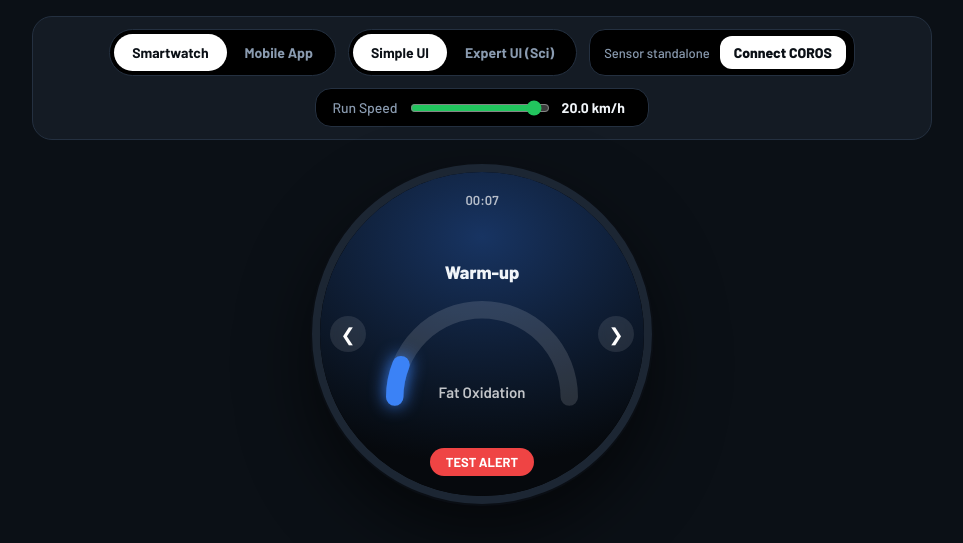
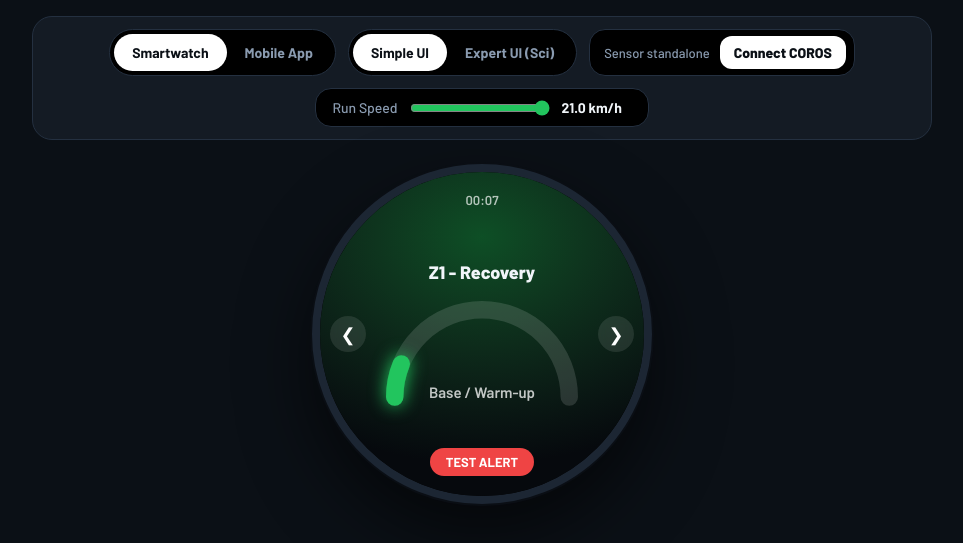
Before and after one commit to yanndvx/HMI_Mockup, a plain HTML site: page index.html in a window 1280 px wide. Both pictures are taken after a click on the button "TEST ALERT". Shown: the part 83-626 px from the top of the page, without its empty margins (158-1121 px from the left). Drawn offline with nearby package versions, Linux system fonts and the light colour scheme.

Commit message:
Update index.html

```diff
--- a/index.html
+++ b/index.html
@@ -8,11 +8,11 @@
 <link href="https://fonts.googleapis.com/css2?family=Barlow:wght@500;600;700;800&display=swap" rel="stylesheet">
 <script src="https://cdnjs.cloudflare.com/ajax/libs/Chart.js/4.4.1/chart.umd.min.js"></script>
 <style>
-/* ===== Variables de design ===== */
+/* ===== Variables de design (Ajout du Orange pour Z4) ===== */
 :root{
   --bg:#0b1016; --panel:#141b24; --line:#243040; --text:#f1f5f9; --muted:#8a9bb0;
-  --blue:#3b82f6; --green:#22c55e; --yellow:#facc15; --red:#ef4444;
-  --zone:var(--blue);
+  --blue:#3b82f6; --green:#22c55e; --yellow:#facc15; --orange:#f97316; --red:#ef4444;
+  --zone:var(--green);
   --font:'Barlow',system-ui,-apple-system,'Segoe UI',sans-serif;
 }
 *{box-sizing:border-box;margin:0}
@@ -82,7 +82,7 @@ body[data-view="watch"] .phone,body[data-view="phone"] .watch{opacity:0;pointer-
 
 .big-metric b { font-size: 64px; font-weight: 800; line-height: 1; display: block; margin-bottom: 5px; }
 .big-metric span { font-size: 16px; color: var(--muted); font-weight: 600; text-transform: uppercase; letter-spacing: 1px;}
-.big-metric .sub { font-size: 14px; color: var(--green); margin-top: 10px; display: block; font-weight: 700;}
+.big-metric .sub { font-size: 16px; margin-top: 10px; display: block; font-weight: 800; transition: color 0.3s;}
 .w-alert-btn { position: absolute; bottom: 20px; background: var(--red); color: #fff; padding: 6px 16px; border-radius: 20px; font-size: 13px; font-weight: 700; }
 
 .alert{position:absolute;inset:0;background:var(--red);display:none;flex-direction:column;align-items:center; justify-content:center;text-align:center;gap:6px;padding:30px;z-index:5;animation:flash .45s infinite alternate; border-radius: 50%;}
@@ -198,7 +198,7 @@ body[data-detail="expert"] .expert-data { display: block; }
 
       <!-- Page 1 : Lactate -->
       <div class="watch-page active" id="w-page-0">
-        <span class="w-zone" id="zoneName">Warm-up</span>
+        <span class="w-zone" id="zoneName">Z1 - Recovery</span>
         <div class="gauge">
           <svg viewBox="0 0 200 110" aria-hidden="true">
             <path class="arc-bg" d="M20 100 A80 80 0 0 1 180 100"/>
@@ -215,7 +215,7 @@ body[data-detail="expert"] .expert-data { display: block; }
       <div class="watch-page big-metric" id="w-page-1">
         <b id="pace">6:00</b>
         <span>Pace /km</span>
-        <span class="sub" id="paceSub">Target: 4:45</span>
+        <span class="sub" style="color: #fff">Target: 4:45</span>
       </div>
 
       <!-- Page 3 : HR -->
@@ -329,15 +329,20 @@ const fmtPace = s => `${Math.floor(s/60)}:${String(Math.round(s%60)).padStart(2,
 const fmtTime = s => `${Math.floor(s/3600)}:${String(Math.floor(s%3600/60)).padStart(2,'0')}:${String(Math.round(s%60)).padStart(2,'0')}`;
 const f1 = n => n.toFixed(1);
 
+// Nouvelles Zones avec le mapping couleur demandé (Z1 Vert -> Z5 Rouge)
 const ZONES = [
-  {max:1.8, key:'blue',   name:'Warm-up',            msg:'Fat Oxidation'},
-  {max:3.2, key:'green',  name:'Aerobic (LT1)',      msg:'Steady State'},
-  {max:4.8, key:'yellow', name:'Anaerobic (LT2)',    msg:'MLSS Limit'},
-  {max:99,  key:'red',    name:'Red Zone',           msg:'Acidosis'}
+  {max:1.5, key:'green',  name:'Z1 - Recovery',      msg:'Base / Warm-up'},
+  {max:2.5, key:'blue',   name:'Z2 - Endurance',     msg:'Fat Oxidation'},
+  {max:4.0, key:'yellow', name:'Z3 - Tempo',         msg:'Aerobic (LT1)'},
+  {max:6.0, key:'orange', name:'Z4 - Threshold',     msg:'MLSS Limit (LT2)'},
+  {max:99,  key:'red',    name:'Z5 - Anaerobic',     msg:'Acidosis'}
 ];
 const zoneOf = l => ZONES.find(z => l < z.max);
 
-// Calcul de la Zone FC pure (Z1 à Z5)
+// Tableau de couleurs correspondant aux Zones 1 à 5
+const HR_COLORS = ['var(--green)', 'var(--blue)', 'var(--yellow)', 'var(--orange)', 'var(--red)'];
+
+// Calcul de la Zone FC pure
 function getHrZone(hr) {
   if (hr < 100) return 1;
   if (hr < 140) return 2;
@@ -349,22 +354,22 @@ function getHrZone(hr) {
 // Modèle Physiologique : Vitesse -> HR, Temp, Sweat & Lactate
 let targetSpeed = 10;
 let currentSpeed = 10;
-let currentLactate = 1.0;
+let currentLactate = 0.8;
 let elapsed = 0;
 let alerted = false;
 
 function getMetabolics(speedKmh) {
   let paceSec = (60 / speedKmh) * 60;
 
-  // FC proportionnelle à la vitesse (5 km/h = ~90 bpm | 21 km/h = ~195 bpm)
+  // FC proportionnelle à la vitesse (5 km/h = 90 bpm | 21 km/h = ~195 bpm)
   let hr = 90 + ((speedKmh - 5) / 16) * 105;
   let temp = 31.0 + (speedKmh - 5) * 0.15;
   let sweat = 0.2 + (speedKmh - 5) * 0.1;
 
-  // Courbe exponentielle du lactate à partir de 10 km/h (LT1 autour de 14-15km/h)
+  // Modélisation courbe Lactate adaptée pour franchir les seuils Z1->Z5 logiquement
   let targetLac = 0.8;
-  if (speedKmh > 10) {
-      targetLac = 0.8 + Math.pow(speedKmh - 10, 2.3) * 0.025;
+  if (speedKmh > 7) {
+      targetLac = 0.8 + Math.pow(speedKmh - 7, 2.2) * 0.025;
   }
   return { paceSec, hr, temp, sweat, targetLac };
 }
@@ -409,8 +414,10 @@ function renderWatch(){
   $('pace').textContent = fmtPace(m.paceSec);$('hr').textContent = Math.round(m.hr);
   $('skinTemp').textContent = m.temp.toFixed(1);$('sweatRate').textContent = m.sweat.toFixed(2);
 
-  // Affichage de la vraie Zone FC indépendante du lactate
-  $('hrSub').textContent = `Zone ${getHrZone(m.hr)}`;
+  // Affichage Zone FC indépendante mais avec le même code couleur
+  let hrZ = getHrZone(m.hr);
+  $('hrSub').textContent = `Zone ${hrZ}`;
+  $('hrSub').style.color = HR_COLORS[hrZ - 1];
 
   if (z.key === 'red' && !alerted){ alerted = true; triggerAlert(); }
   if (z.key !== 'red') alerted = false;
@@ -444,9 +451,9 @@ $('sliderSpeed').addEventListener('input', e => {
     $('speedOut').textContent = f1(targetSpeed) + ' km/h';
 });
 $('btnRed').addEventListener('click', () => {
-    targetSpeed = 20;
-    $('sliderSpeed').value = 20;
-    $('speedOut').textContent = '20.0 km/h';
+    targetSpeed = 21;
+    $('sliderSpeed').value = 21;
+    $('speedOut').textContent = '21.0 km/h';
 });
 $('btnAck').addEventListener('click', ackAlert);
 
```
